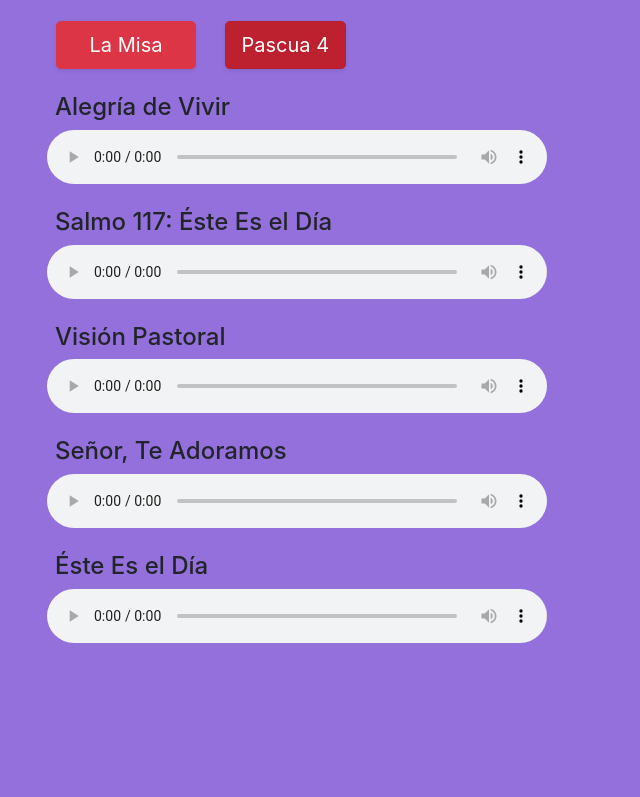
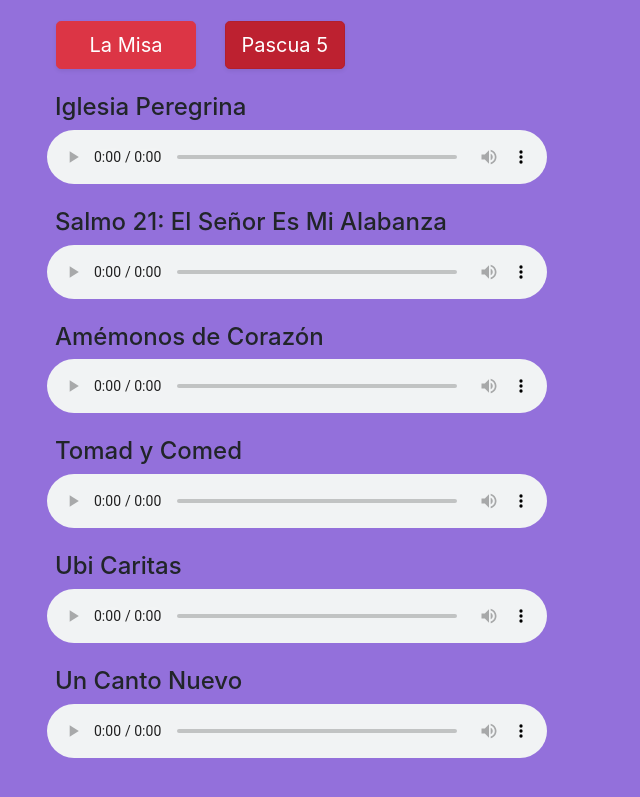
Before and after one commit to igorcweb/coro-espanol, a website: page dist/index.html in a window 1280 px wide. Shown: the part 67-864 px from the top of the page, without its empty margins (0-640 px from the left). Before the commit the page ends 800 px from the top, so only its background shows below. Drawn offline with nearby package versions, Linux system fonts and the light colour scheme.

Commit message:
pascua 5

```diff
--- a/dist/index.html
+++ b/dist/index.html
@@ -29,7 +29,7 @@
   <h1 class="text-center text-sm-left ml-sm-3 mb-4">Coro Español</h1>
   <div class="buttons mb-2 text-center text-sm-left ">
     <a class="btn btn-lg btn-danger mb-3 ml-4 misa text-white shadow-sm">La Misa</a>
-    <a class="btn btn-lg btn-danger mb-3 ml-4 p4 text-white shadow-sm active" style="width: fit-content">Pascua 4</a>
+    <a class="btn btn-lg btn-danger mb-3 ml-4 p5 text-white shadow-sm active" style="width: fit-content">Pascua 5</a>
   </div>
   <!-- La Misa -->
   <div class="col">
@@ -84,51 +84,60 @@
     </div>
   </div>
 
-    <!-- Pascua 4 -->
+    <!-- Pascua 5 -->
     <div class="col">
-      <div class="p4 music mb-5" id="p4">
+      <div class="p5 music mb-5" id="p5">
         <div class="mb-4">
           <h4 class="ml-4 ml-sm-2">
-            Alegría de Vivir
+            Iglesia Peregrina
           </h4>
-          <audio controls title="Alegría de Vivir" class="mb-2">
-            <source src="./audio/pascua-4/alegria-de-vivir.m4a" />
+          <audio controls title="Iglesia Peregrina" class="mb-2">
+            <source src="./audio/pascua-5/iglesia-peregrina.m4a" />
             Your browser does not support the audio element.
           </audio>
         </div>
         <div class="mb-4">
           <h4 class="ml-4 ml-sm-2">
-            Salmo 117: Éste Es el Día
+            Salmo 21: El Señor Es Mi Alabanza
           </h4>
           <audio controls title="Salmo 117: Éste Es el Día" class="mb-2">
-            <source src="./audio/pascua-4/salmo-117-este-es-el-dia.m4a" type="audio/mp4" />
+            <source src="./audio/pascua-5/salmo-21-el-senor-es-mi-alabanza.m4a" type="audio/mp4" />
             Your browser does not support the audio element.
           </audio>
         </div>
         <div class="mb-4">
           <h4 class="ml-4 ml-sm-2">
-            Visión Pastoral
+            Amémonos de Corazón
           </h4>
-          <audio controls title="Visión Pastoral" class="mb-2">
-            <source src="./audio/pascua-4/vision-pastoral.m4a" type="audio/mp4" />
+          <audio controls title="Amémonos de Corazón" class="mb-2">
+            <source src="./audio/pascua-5/amemonos-de-corazon.m4a" type="audio/mp4" />
             Your browser does not support the audio element.
           </audio>
         </div>
         <div class="mb-4">
           <h4 class="ml-4 ml-sm-2">
-            Señor, Te Adoramos
+            Tomad y Comed
           </h4>
-          <audio controls title="Señor, Te Adoramos">
-            <source src="./audio/pascua-4/senor-te-adoramos.m4a" type="audio/mp4" />
+          <audio controls title="Tomad y Comed">
+            <source src="./audio/pascua-5/tomad-y-comed.m4a" type="audio/mp4" />
             Your browser does not support the audio element.
           </audio>
         </div>
         <div class="mb-4">
           <h4 class="ml-4 ml-sm-2">
-            Éste Es el Día
+            Ubi Caritas
           </h4>
-          <audio controls title="Éste Es el Día" class="mb-2">
-            <source src="./audio/pascua-4/este-es-el-dia.m4a" type="audio/mp4" />
+          <audio controls title="Ubi Caritas" class="mb-2">
+            <source src="./audio/pascua-5/ubi-caritas.m4a" type="audio/mp4" />
+            Your browser does not support the audio element.
+          </audio>
+        </div>
+        <div class="mb-4">
+          <h4 class="ml-4 ml-sm-2">
+            Un Canto Nuevo
+          </h4>
+          <audio controls title="Un Canto Nuevo" class="mb-2">
+            <source src="./audio/pascua-5/un-canto-nuevo.m4a" type="audio/mp4" />
             Your browser does not support the audio element.
           </audio>
         </div>
--- a/dist/script.js
+++ b/dist/script.js
@@ -4,10 +4,10 @@ $("a.misa").on("click", function () {
   $(".music").addClass("d-none");
   $("#misa").removeClass("d-none");
 });
-$("a.p4").on("click", function () {
+$("a.p5").on("click", function () {
   $("a").removeClass("active");
   $(this).addClass("active");
   $(".music").addClass("d-none");
-  $("#p4").removeClass("d-none");
+  $("#p5").removeClass("d-none");
 });
 ;
```
Also changed, not shown: 22 other files.
